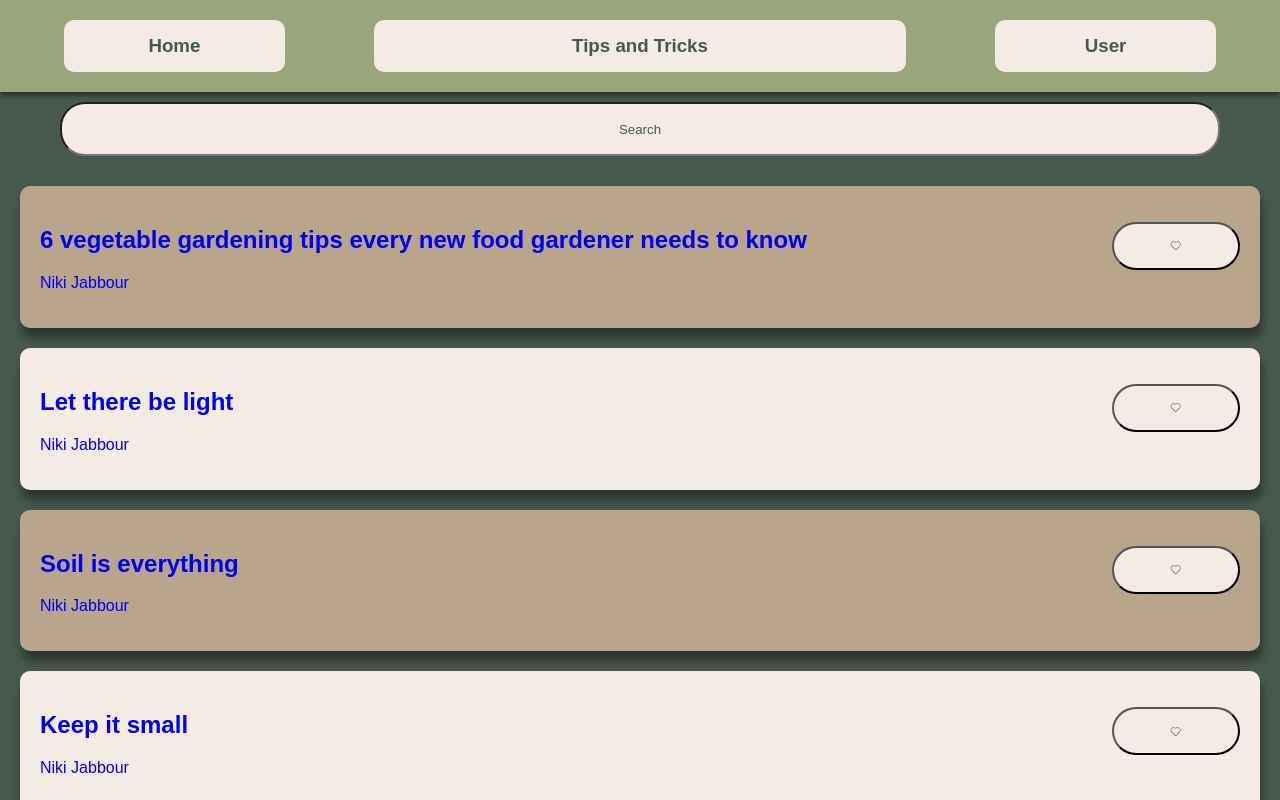
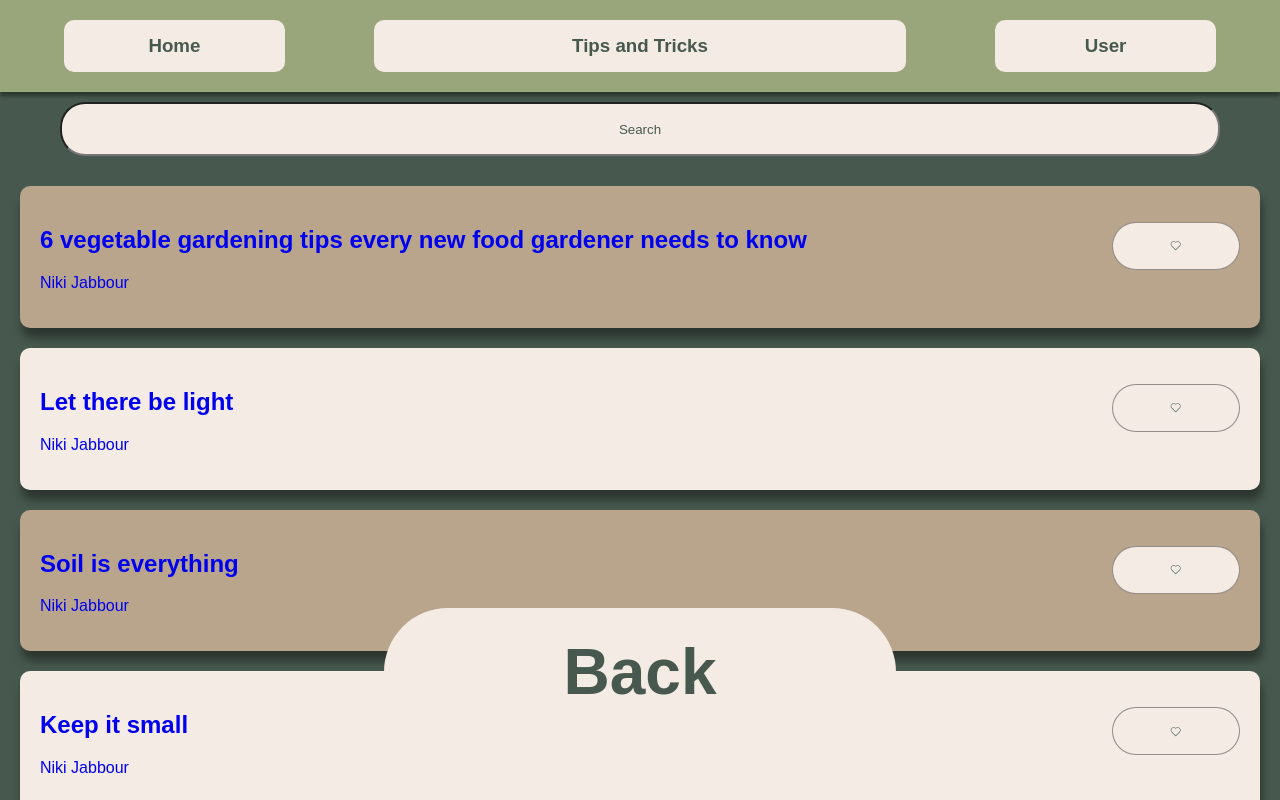
Before and after one commit to pathirny/HarvestHub, a Next.js app in the folder harvesthub/: page /TipsnTricks in a window 1280 px wide. Shown: the top 800 px of the page. Built offline with nearby package versions, Linux system fonts and the light colour scheme; a web font is replaced by a local one.

Commit message:
having fun with the back button

```diff
--- a/harvesthub/app/TipsnTricks/[tip]/page.tsx
+++ b/harvesthub/app/TipsnTricks/[tip]/page.tsx
@@ -3,6 +3,8 @@
 import { Flex, Container, useStatStyles } from "@chakra-ui/react";
 import Header from "@/components/Header";
 import { useEffect, useState } from "react";
+import BackButton from "@/components/BackButton";
+import Link from "next/link";
 
 const gardeningTips = [
   {
@@ -100,6 +102,7 @@ export default function TipsPage({ params }: any) {
         >
           <p>{tip[0].description}</p>
         </Container>
+        <Link href="/TipsnTricks"><BackButton /></Link>
       </Flex>
     </>
   );
--- a/harvesthub/app/TipsnTricks/page.tsx
+++ b/harvesthub/app/TipsnTricks/page.tsx
@@ -1,9 +1,11 @@
 "use client";
 
-import { ChangeEvent, useState, useEffect } from "react";
+import { useState, useEffect } from "react";
 import Header from "@/components/Header";
 import { SearchBar } from "@/components/SearchBar";
-import { gardeningTipsType, renderTips } from "./renderTips";
+import { renderTips } from "./renderTips";
+import BackButton from "@/components/BackButton";
+import Link from "next/link";
  const gardeningTips = [
   {
     id: 1,
@@ -80,6 +82,7 @@ export default function TipsnTricks() {
         onChange={(e) => setSearchTerm(e.target.value)}
       />
       {renderTips(filteredTips)}
+      <Link href="/"><BackButton /></Link>
     </div>
   );
 }
--- a/harvesthub/app/globals.css
+++ b/harvesthub/app/globals.css
@@ -63,6 +63,7 @@ button {
   border-radius: 25px;
   background-color: var(--white-cream-color);
   color: var(--dark-green-color);
+  border: 1px solid rgba(0, 0, 0, 0.4);
 }
 
 .reset-password {
@@ -204,7 +205,7 @@ a {
   width: 40vw;
   height: 10vw;
   border-radius: 5vw;
-  border: none;
+  border: 1px solid rgba(0, 0, 0, 0.4);
   left: 30vw;
   right: 30vw;
   font-weight: bold;
--- a/harvesthub/components/BackButton.tsx
+++ b/harvesthub/components/BackButton.tsx
@@ -1,10 +1,10 @@
-import bckbttn from './assets/bck-bttn.png'
+import { Button } from "@chakra-ui/react";
 
 export default function BackButton(){
 
     return (
         <>
-          <button id="back-btn">Back</button>
+          <Button variant='outline' id="back-btn">Back</Button>
         </>
     );
 }
```
